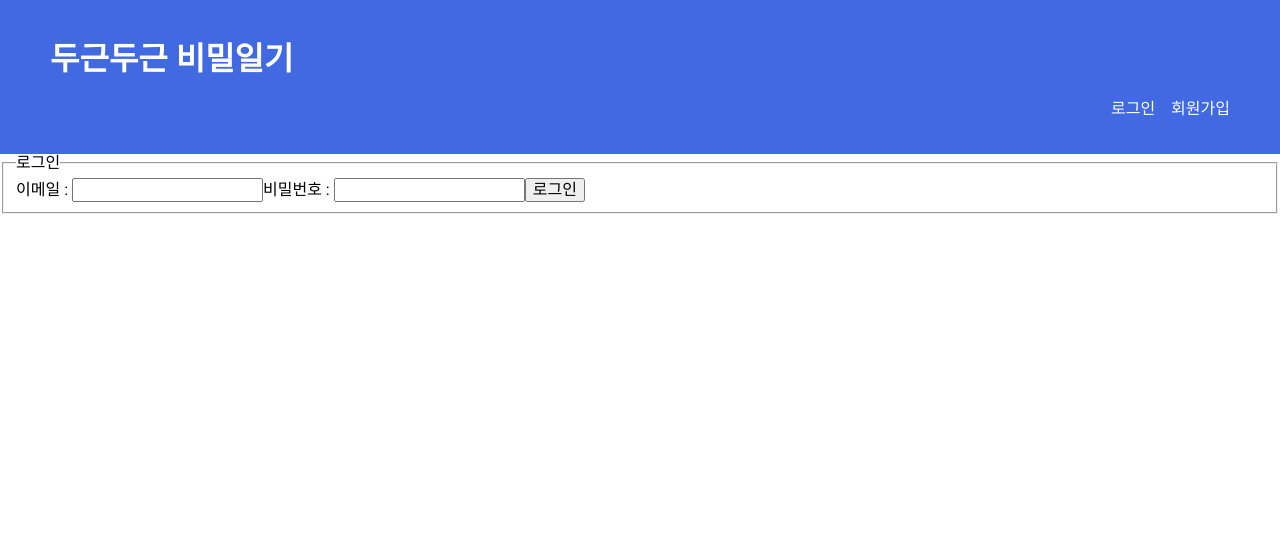
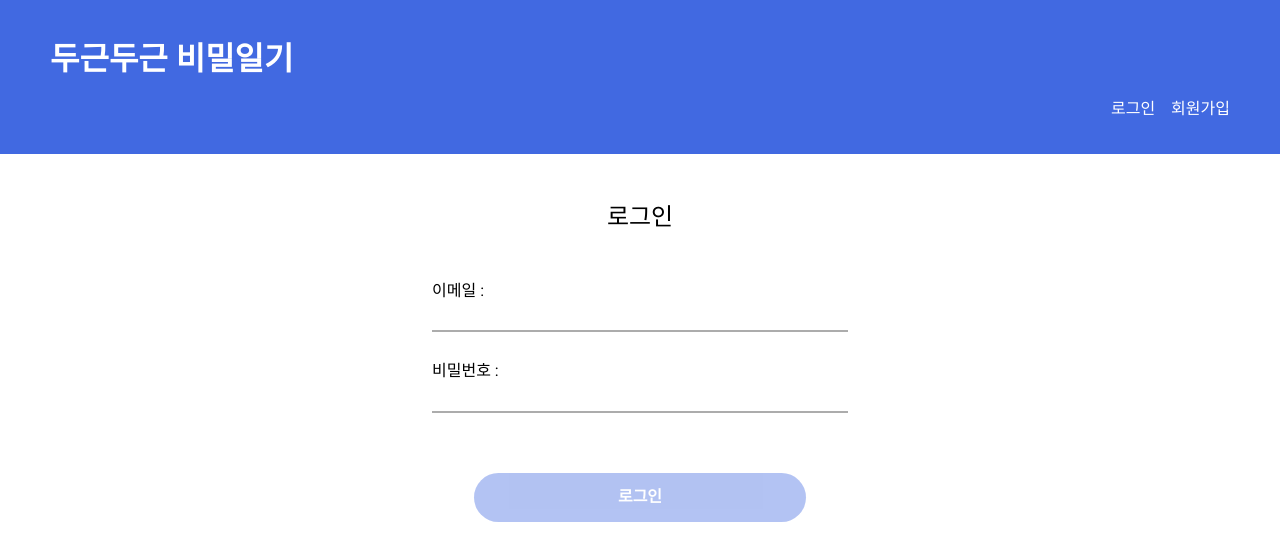
Before and after one commit to sjkymy/my-diary, a React (Create React App) app in the folder my-app/: page /login in a window 1280 px wide. Shown: the top 560 px of the page. Built offline with nearby package versions, Linux system fonts and the light colour scheme; no server answers.

Commit message:
로그인 페이지 스타일 구현

```diff
--- a/my-app/src/pages/login/Login.jsx
+++ b/my-app/src/pages/login/Login.jsx
@@ -1,15 +1,23 @@
-import { useState } from "react"
+import { useRef, useState, useEffect } from "react"
 import useLogin from "../../hooks/useLogin";
 import styles from "./login.module.css"
 
 export default function Login() {
+  const emailInp = useRef(null);
   const [email, setEmail] = useState("");
+  const [emailValid, setEmailValid] = useState(false);
   const [password, setPassword] = useState("");
+  const [isBtnDisable, setIsBtnDisable] = useState(true);
   const { error, isPending, login } = useLogin();
+
+  useEffect(() => {
+    emailValid ? setIsBtnDisable(false) : setIsBtnDisable(true);
+  }, [emailValid])
 
   const handleData = (e) => {
     if (e.target.type === "email") {
       setEmail(e.target.value)
+      !e.currentTarget.validity.typeMismatch ? setEmailValid(true) : setEmailValid(false);
     } else if (e.target.type === "password") {
       setPassword(e.target.value)
     }
@@ -25,12 +33,12 @@ export default function Login() {
       <fieldset>
         <legend>로그인</legend>
         <label htmlFor="myEmail">이메일 : </label>
-        <input type="email" id="myEmail" value={email} onChange={handleData} required/>
+        <input type="email" id="myEmail" ref={emailInp} value={email} onChange={handleData} required/>
 
         <label htmlFor="myPw">비밀번호 : </label>
         <input type="password" id="myPw" value={password} onChange={handleData} required/>
 
-        {!isPending && <button type="submit" className={styles.btn}>로그인</button>}
+        {!isPending && <button disabled={isBtnDisable} type="submit" className={styles.btn}>로그인</button>}
         {isPending && <strong>로그인이 진행중입니다...</strong>}
         {error && <strong>{error}</strong>}
       </fieldset>
--- a/my-app/src/pages/login/login.module.css
+++ b/my-app/src/pages/login/login.module.css
@@ -0,0 +1,52 @@
+.login_form {
+    width: 90%;
+    max-width: 500px;
+    margin: 50px auto;
+}
+
+.login_form fieldset {
+    height: 400px;
+    display: flex;
+    flex-direction: column;
+    padding: 0 40px;
+    border: none;
+}
+
+.login_form legend {
+    font-size: 1.5rem;
+    margin-bottom: 30px;
+    text-align: center;
+    margin-bottom: 50px;
+}
+
+.login_form input {
+    margin: 10px 0 30px;
+    border: none;
+    border-bottom: 2px solid #acacac;
+}
+
+.login_form input:focus {
+    border-bottom: 2px solid royalblue;
+    outline: none;
+}
+
+.login_form button {
+    width: 80%;
+    margin: 30px auto 0;
+    background-color: royalblue;
+    border: none;
+    border-radius: 30px;
+    padding: 15px 0;
+    color: #fff;
+    font-weight: bold;
+    cursor: pointer;
+}
+:disabled {
+    opacity: 0.4;
+};
+
+@media (max-width: 760px) {
+    .login_form fieldset {
+        padding: 0 10px;
+    }
+}
```
